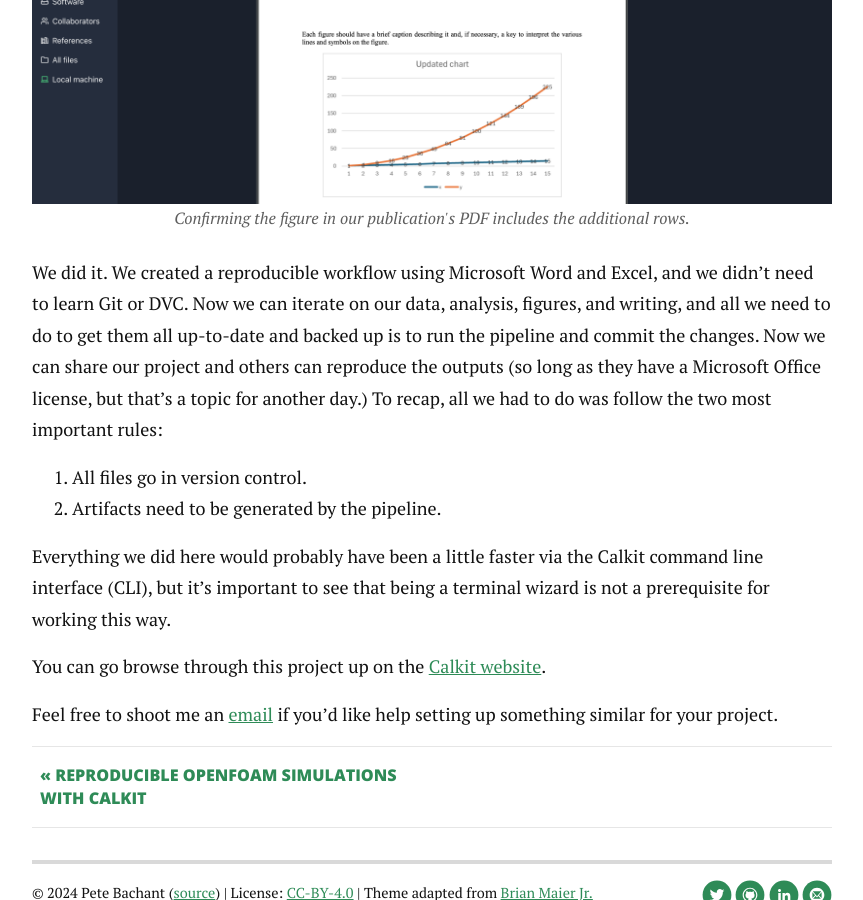
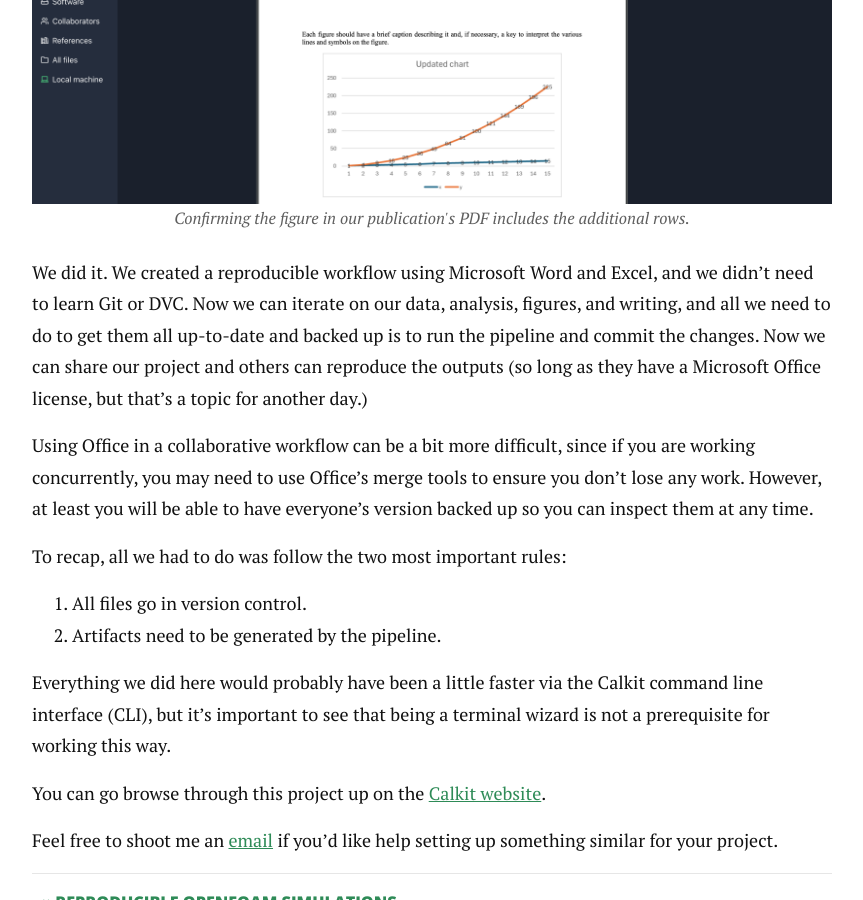
Before and after one commit to petebachant/petebachant.github.io, a Jekyll site: the page built from _posts/2024-11-12-office-repro.markdown, in a window 1280 px wide and 900 px high, scrolled down 15437 px. Shown: the whole window, without its empty margins (208-1071 px from the left). Built offline with Jekyll 4.4.1, drawn with Linux system fonts in a browser that asks for light colours; nearby versions of some CDN libraries; comment, search, counter and statistics services are not loaded; some of the changed text lies outside the part shown.

Commit message:
Update VC rationale and add comment about collaboration

```diff
--- a/_posts/2024-11-12-office-repro.markdown
+++ b/_posts/2024-11-12-office-repro.markdown
@@ -68,14 +68,13 @@
 we're going focus on just two rules:
 
 1. **Keep all files in version control.**
-  Adding your initials and a number to the filename and putting it in
-  something like Dropbox is not quite sufficient.
+  Adding your initials and a number to the filename
+  is kind of like a version control system, but is messy and error prone.
   It should be easy to tell if a file has been modified since the last time
   is was saved.
   When you make a change you should have to describe that change,
   and that record should exist in the log forever.
-  Whenever you've made a change with any value, _commit_ it.
-  When all files are in a version control repository, it's like using
+  When all files are in a true version control repository, it's like using
   "track changes" for an entire folder,
   and it doesn't require any discipline to avoid
   corrupting the history, e.g., by changing a version after it has had its
@@ -364,6 +363,13 @@
 Now we can share our project and others can reproduce the outputs
 (so long as they have a Microsoft Office license, but that's a topic
 for another day.)
+
+Using Office in a collaborative workflow can be a bit more difficult,
+since if you are working concurrently,
+you may need to use Office's merge tools to ensure you don't lose any work.
+However, at least you will be able to have everyone's
+version backed up so you can inspect them at any time.
+
 To recap, all we had to do was follow the two most important rules:
 
 1. All files go in version control.
```
